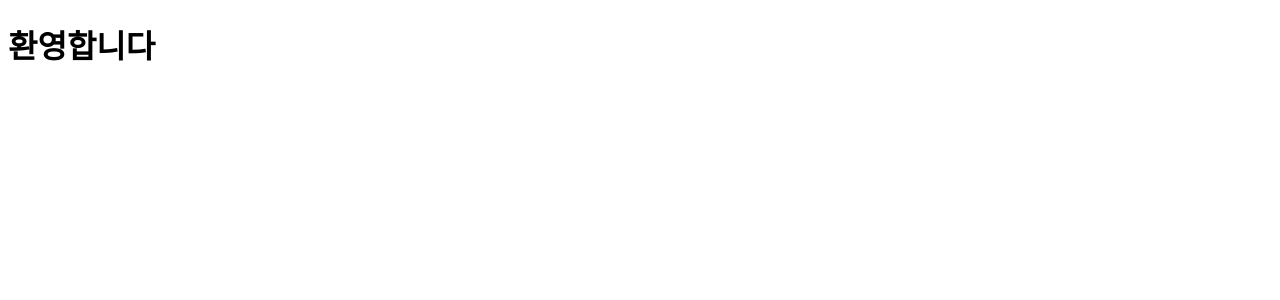
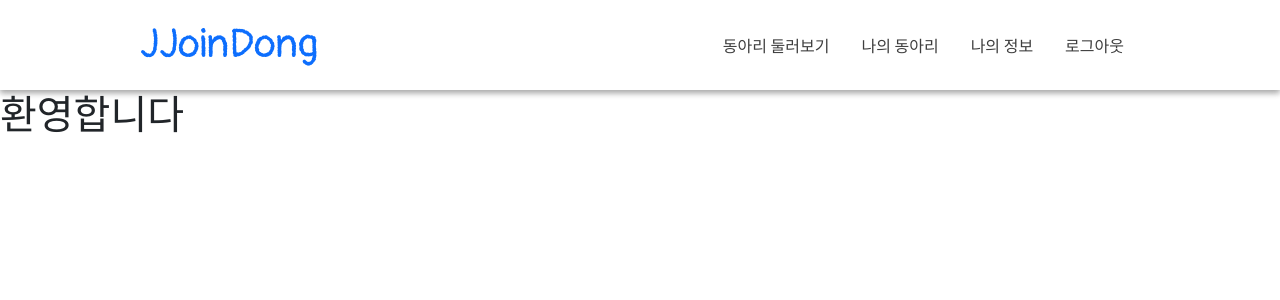
Before and after one commit to julianne03/Joindong, a Django app: page /jd/ in a window 1280 px wide. Shown: the top 300 px of the page. Run offline with Django 3.2, Linux system fonts and the light colour scheme.

Commit message:
templates/base.html, navbar.html

```diff
--- a/templates/base.html
+++ b/templates/base.html
@@ -1,10 +1,17 @@
+{% load static %}
 <!doctype html>
 <html lang="en">
 <head>
     <meta charset="UTF-8">
     <title>{% block title %}{% endblock %}</title>
+    <link rel="stylesheet" href="{% static 'css/style.css' %}">
+    <link href="https://cdn.jsdelivr.net/npm/bootstrap@5.0.1/dist/css/bootstrap.min.css" rel="stylesheet" integrity="sha384-+0n0xVW2eSR5OomGNYDnhzAbDsOXxcvSN1TPprVMTNDbiYZCxYbOOl7+AMvyTG2x" crossorigin="anonymous">
+    <link rel="preconnect" href="https://fonts.gstatic.com">
+    <link href="https://fonts.googleapis.com/css2?family=Pangolin&display=swap" rel="stylesheet">
+    <link href="https://fonts.googleapis.com/css2?family=Noto+Sans+KR:wght@100;300;400;500;700;900&family=Pangolin&display=swap" rel="stylesheet">
 </head>
 <body>
+{% include "navbar.html" %}
 {% block content %}
 {% endblock %}
 </body>
--- /dev/null
+++ b/templates/navbar.html
@@ -0,0 +1,26 @@
+<nav class="navbar navbar-expand-lg navbar-light" style="background-color: white; height:90px; box-shadow: 0 3px 6px rgba(0,0,0,0.16), 0 3px 6px rgba(0,0,0,0.23);">
+  <div class="container-fluid" style="margin-left: 10%; margin-right: 10%">
+      <a class="navbar-brand" href="#"><span class="text-primary fs-1" style="font-family: 'Pangolin', cursive;">JJoinDong</span></a>
+    <button class="navbar-toggler" type="button" data-bs-toggle="collapse" data-bs-target="#navbarSupportedContent" aria-controls="navbarSupportedContent" aria-expanded="false" aria-label="Toggle navigation">
+      <span class="navbar-toggler-icon"></span>
+    </button>
+    <div class="collapse navbar-collapse" id="navbarSupportedContent">
+      <ul class="navbar-nav me-auto mb-2 mb-lg-0">
+      </ul>
+        <ul class="nav justify-content-end">
+          <li class="nav-item">
+              <a class="nav-link" aria-current="page" href="#"><span style="color: #3e3e3e; font-family: 'Noto Sans KR', sans-serif; font-weight: 500">동아리 둘러보기</span></a>
+          </li>
+          <li class="nav-item">
+              <a class="nav-link" href="#"><span style="color: #3e3e3e; font-family: 'Noto Sans KR', sans-serif; font-weight: 500">나의 동아리</span></a>
+          </li>
+          <li class="nav-item">
+              <a class="nav-link" href="#"><span style="color: #3e3e3e; font-family: 'Noto Sans KR', sans-serif; font-weight: 500">나의 정보</span></a>
+          </li>
+          <li class="nav-item">
+              <a class="nav-link" href="#"><span style="color: #3e3e3e; font-family: 'Noto Sans KR', sans-serif; font-weight: 500">로그아웃</span></a>
+          </li>
+        </ul>
+    </div>
+  </div>
+</nav>
```
